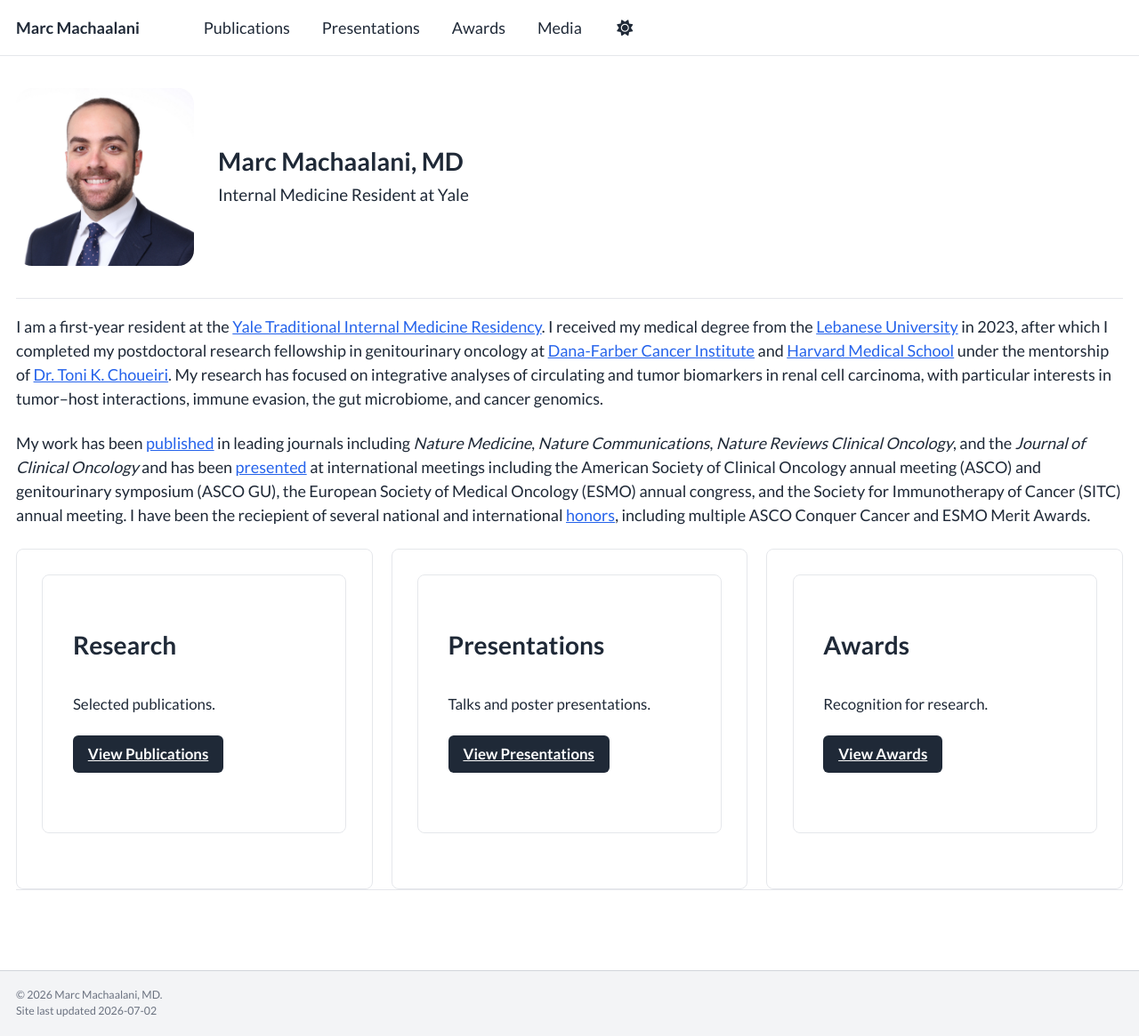
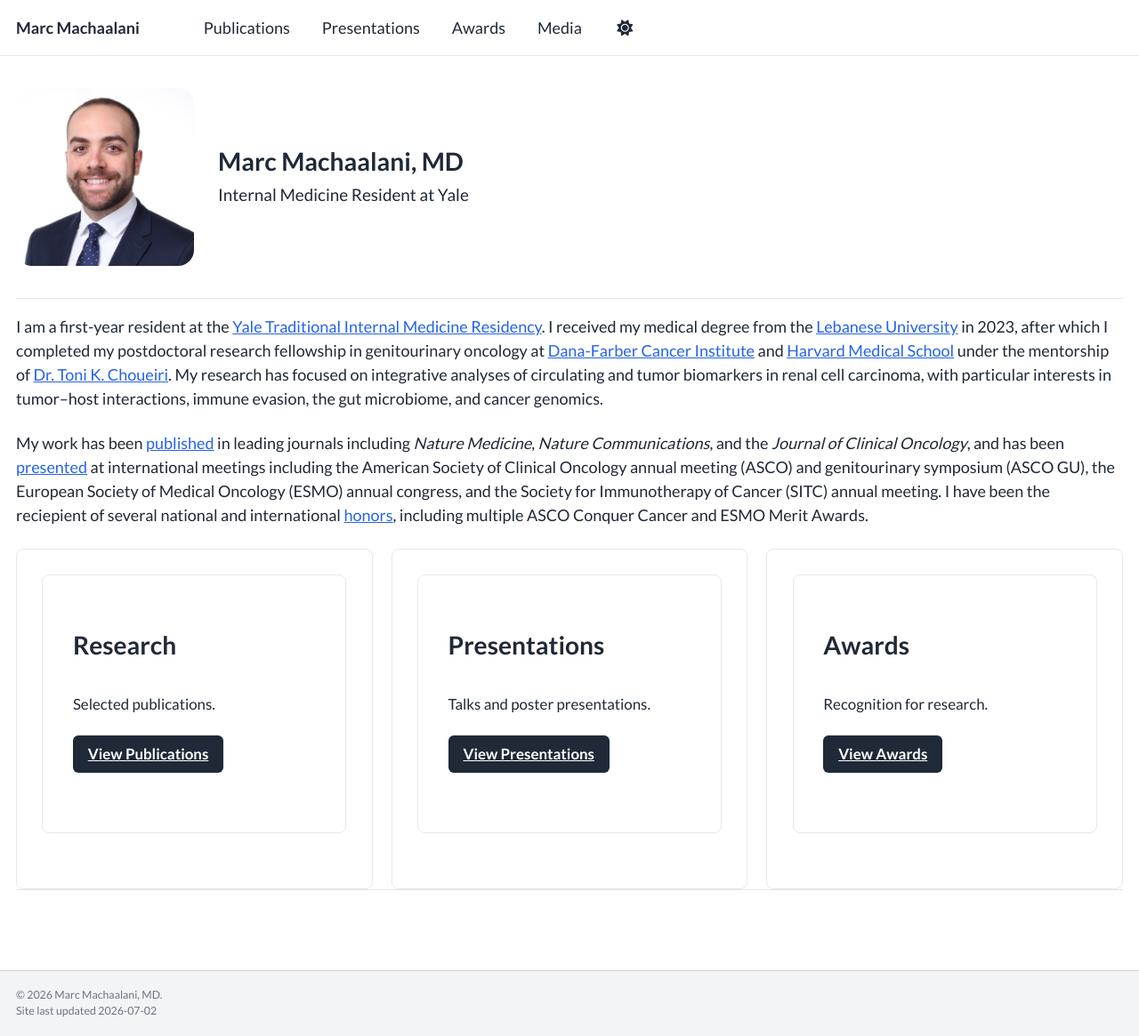
Before and after one commit to MarcMachaalani/marcmachaalani.github.io, a Jekyll site: the page built from _pages/about.md, in a window 1280 px wide and 1165 px high. Shown: the whole window at 89% size. Built offline with Jekyll 4.4.1, drawn with Linux system fonts in a browser that asks for light colours; a script bundle is joined from its source files by our own code; library files that are not in the unit come from our copies.

Commit message:
Update about.md

```diff
--- a/_pages/about.md
+++ b/_pages/about.md
@@ -43,6 +43,6 @@ feature_row:
 
 I am a first-year resident at the [Yale Traditional Internal Medicine Residency](https://medicine.yale.edu/internal-medicine/education/residency/). I received my medical degree from the [Lebanese University](http://medicine.ul.edu.lb/) in 2023, after which I completed my postdoctoral research fellowship in genitourinary oncology at [Dana-Farber Cancer Institute](https://labs.dana-farber.org/choueirilab/people/marc-machaalani-md/) and [Harvard Medical School](https://connects.catalyst.harvard.edu/Profiles/display/Person/217637/) under the mentorship of [Dr. Toni K. Choueiri](https://labs.dana-farber.org/choueirilab/). My research has focused on integrative analyses of circulating and tumor biomarkers in renal cell carcinoma, with particular interests in tumor–host interactions, immune evasion, the gut microbiome, and cancer genomics.
 
-My work has been [published](/publications/) in leading journals including *Nature Medicine*, *Nature Communications*, *Nature Reviews Clinical Oncology*, and the *Journal of Clinical Oncology* and has been [presented](/talks/) at international meetings including the American Society of Clinical Oncology annual meeting (ASCO) and genitourinary symposium (ASCO GU), the European Society of Medical Oncology (ESMO) annual congress, and the Society for Immunotherapy of Cancer (SITC) annual meeting. I have been the reciepient of several national and international [honors](/awards/), including multiple ASCO Conquer Cancer and ESMO Merit Awards.
+My work has been [published](/publications/) in leading journals including *Nature Medicine*, *Nature Communications*, and the *Journal of Clinical Oncology*, and has been [presented](/talks/) at international meetings including the American Society of Clinical Oncology annual meeting (ASCO) and genitourinary symposium (ASCO GU), the European Society of Medical Oncology (ESMO) annual congress, and the Society for Immunotherapy of Cancer (SITC) annual meeting. I have been the reciepient of several national and international [honors](/awards/), including multiple ASCO Conquer Cancer and ESMO Merit Awards.
 
 {% include feature_row %}
```
